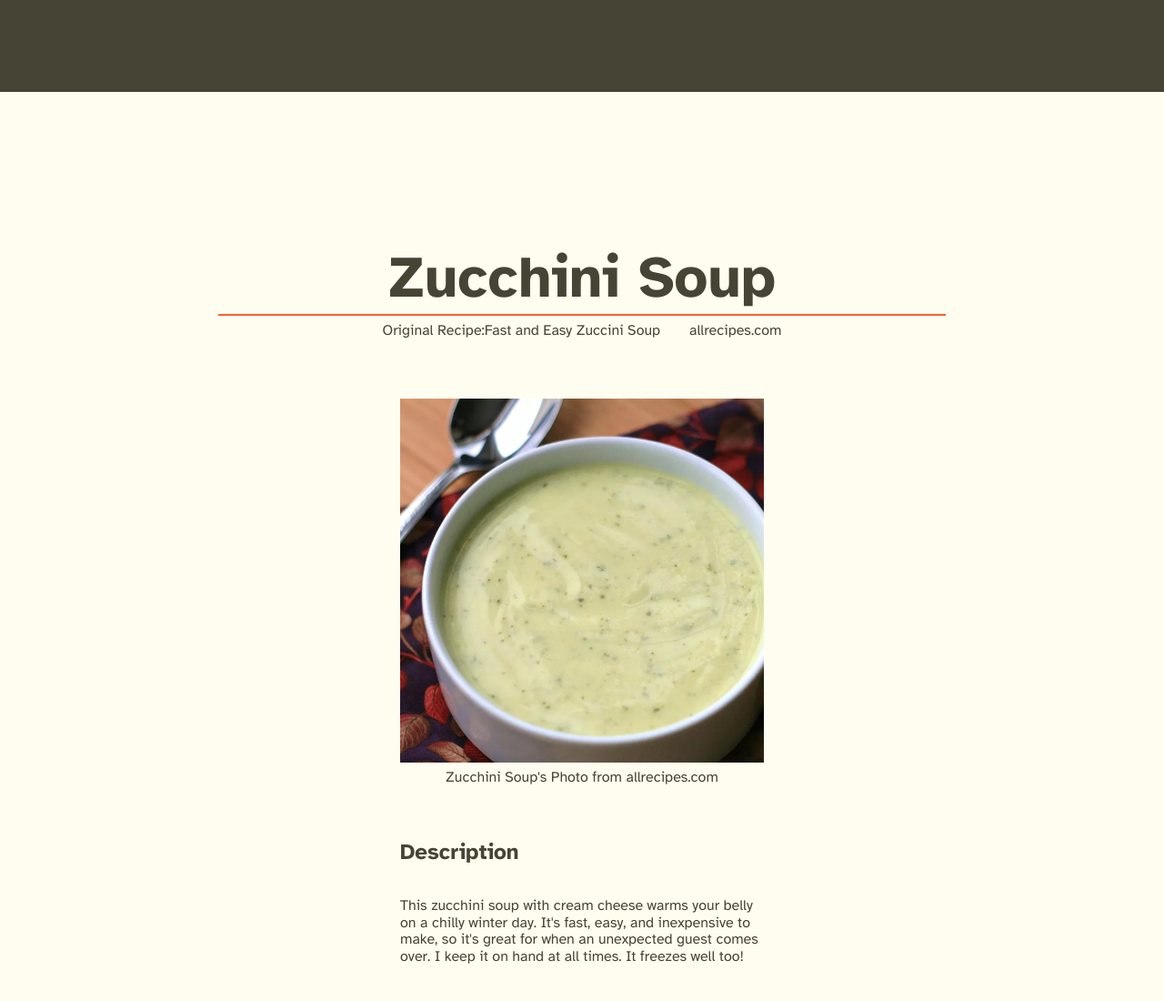
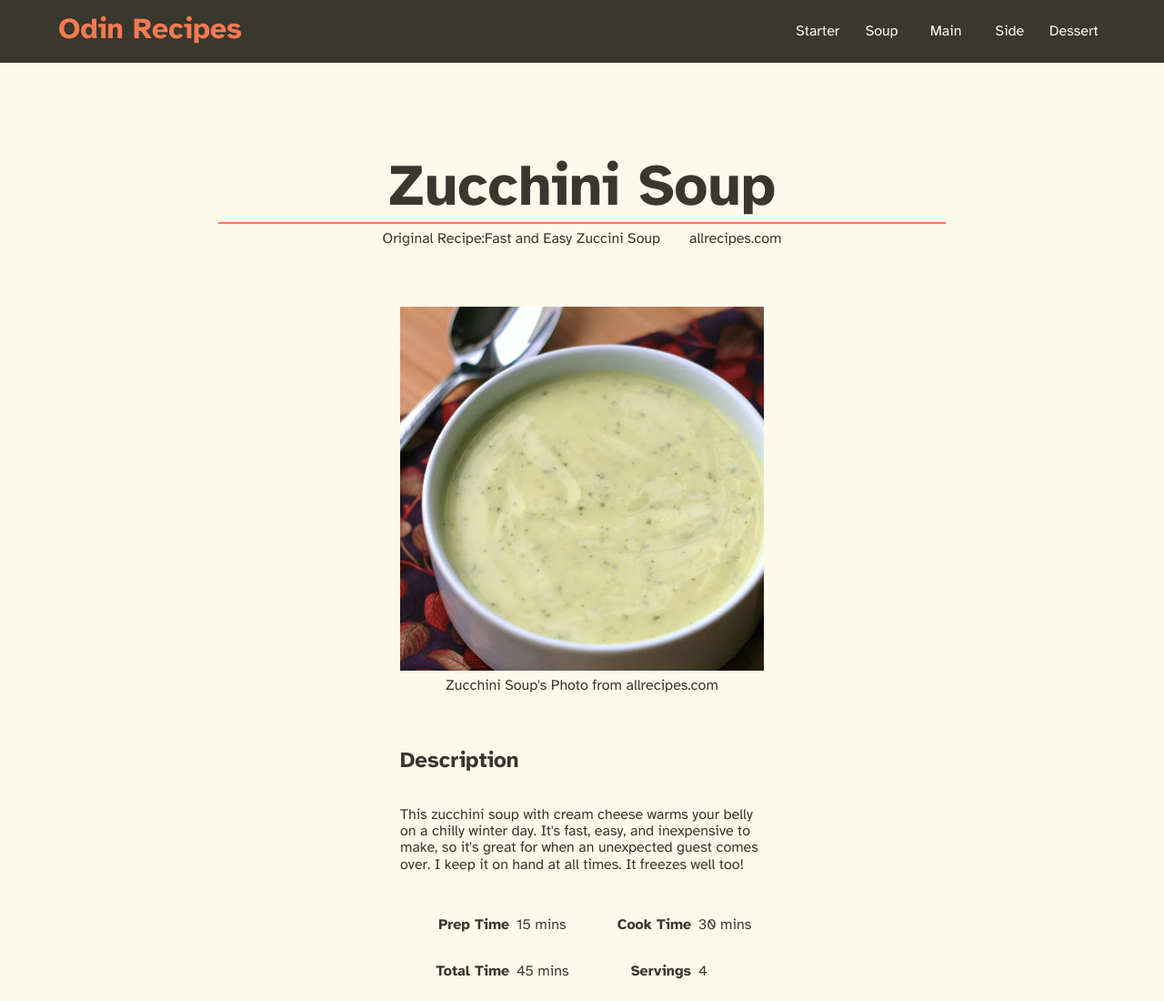
Before and after one commit to arcorin/odin-recipes, a plain HTML site: page recipes/zucchini-soup.html in a window 1280 px wide. Shown: the top 1100 px of the page at 91% size. Drawn offline with Linux system fonts and the light colour scheme; a script that the page names is missing.

Commit message:
fix, style and add header to all pages

```diff
--- a/recipes/zucchini-soup.html
+++ b/recipes/zucchini-soup.html
@@ -7,11 +7,21 @@
     <link rel="stylesheet" href="../styles/style.css">
 </head>
 <body>
-    <header class="container">
-        <div class="page-title container">
-            <p><a href="../index.html">Odin Recipes</a></p>
+    <header class="header container">
+        <div class="header-content container">
+            <div class="page-title">
+                <a href="../index.html"><p>Odin Recipes</p></a>
+            </div>
+            <div class="menu-list container">
+                <ul class="menu-list container">
+                    <a href=""><li>Starter</li></a>
+                    <a href=""><li>Soup</li></a>
+                    <a href=""><li>Main</li></a>
+                    <a href=""><li>Side</li></a>
+                    <a href=""><li>Dessert</li></a>
+                </ul>
+            </div>
         </div>
-
     </header>
     <main class="container vertical">
         <div class="recipe-main container vertical">
--- a/styles/style.css
+++ b/styles/style.css
@@ -1,12 +1,11 @@
 
 /* SCSS Variables */
 :root {
-    --color-dark: rgb(70, 68, 53);
-    --color-medium: rgb(166, 163, 144);
-    --color-light: rgb(255, 253, 240);
-    --color-accent: rgb(250, 188, 122);
-    --color-accent-dark: rgb(255, 95, 41);
-
+    --color-dark: rgb(57, 55, 46); /* #464435 */
+    --color-medium: rgb(246, 235, 193); /* #a6a390 */
+    --color-light: rgb(251, 250, 235); /* #fffdf0 */
+    --color-accent: rgb(250, 184, 122); /* #fabc7a */
+    --color-accent-dark: rgb(246, 122, 81); /* #ff5f29 */
 }
 
 
@@ -40,9 +39,11 @@ html {
   }
 
 
-body { box-sizing: border-box; margin: 0; padding: 0;}
+body { box-sizing: border-box; margin: 0; padding: 0; color: var(--color-dark); }
+
 a,
 a:visited { color: var(--color-dark); text-decoration: none; }
+a:hover { color: var(--color-accent-dark); text-shadow: 0 0 1px var(--color-accent-dark) ; }
 
 ul { list-style-type: none;}
 
@@ -51,30 +52,28 @@ h1 { margin-bottom: 8px; width: clamp(500px, 70vw, 800px); text-align: center; f
 
 /* common for index & recipes pages */
 
-.container { display: flex; justify-content: center; align-items: center; }
+.container { display: flex; justify-content:center; align-items: center; }
 .vertical { flex-direction: column; }
 
 
+/* header */
 
-header,
-footer { background-color: var(--color-dark); };
+.header { margin: 0; padding: 1rem 0; position: fixed; top: 0; flex-wrap: wrap; width: 100vw; background-color: var(--color-dark);  }
 
-header.header.container { position: fixed; top: 0; left: 0; right: 0; flex-wrap: wrap; padding: 0 5vw; width: 100%; /* border: 4px solid magenta; background-color: red; */ }
+.header-content { justify-content: space-between; width: clamp(400px, 90vw, 1600px); background-color: var(--color-dark); }
 
+    .page-title { margin: 0; padding: 0; }
+        .page-title p { margin: 0; padding: 0; font-size: 2rem; font-weight: 900; color: var(--color-accent-dark);  }
+            .page-title a:visited { color: var(--color-accent-dark); }
 
-.page-title { /* border: 1px solid green; */ }
-    .page-title p { font-size: 2rem; font-weight: 900; color: var(--color-accent-dark);  }
-        .page-title a:visited {  color: var(--color-accent-dark); }
+    .menu-list { margin: 0; padding: 0; flex-wrap: wrap; justify-content: flex-end; }
+        .menu-list ul.menu-list.container { list-style-type: none; /* border: 1px solid blue; */ justify-content: space-between; }
 
+            .menu-list a li { width: 4.4rem; padding-top: .4rem; height: 1.4rem; text-align: center; color: var(--color-light); }
 
-.menu-list ul.menu-list.container { list-style-type: none; /* border: 1px solid blue; */ justify-content: space-between; }
+            .menu-list a li:hover { border: 1px solid var(--color-accent-dark);  color: var(--color-light); text-shadow: 0 0 1px var(--color-light); }
 
-   .menu-list li { width: 4rem; padding-top: .4rem; height: 1.4rem; text-align: center; color: var(--color-medium); }
-
-  .menu-list a li:hover {
-    border: 1px solid var(--color-accent-dark);
-color:var(--color-light); }
-
+/* main */
 
 main { padding: 8rem 0; background-color: var(--color-light); color: var(--color-dark) }
   .home-title h1 { margin-bottom: 2rem; color: var(--color-dark); }
@@ -87,7 +86,7 @@ main { padding: 8rem 0; background-color: var(--color-light); color: var(--color
 */
 
 
-.recipes { justify-content: center; flex-wrap: wrap; margin: auto; width: clamp(400px, 80%, 2000px); }
+.recipes { justify-content: center; flex-wrap: wrap; margin: auto; width: clamp(400px, 80%, 2400px); }
     .recipes a:hover { color: var(--color-accent-dark); }
 
 .credits { margin-bottom: 4rem; display: flex; }
@@ -122,4 +121,4 @@ ul.nutrition-list { display: grid; grid-template-columns: 1fr 1fr; width: 400px;
         p.nutrition-value { margin-right: 8px; }
 
 
-footer { height: 100px; }
+footer { background-color: var(--color-dark); height: 100px; }
```
Also changed, not shown: index.html (+4 -2 lines), recipes/chocolate-cup-muffin.html (+14 -4 lines), recipes/mushroom-carbonara.html (+14 -4 lines), recipes/olive-tapenade.html (+14 -4 lines).
